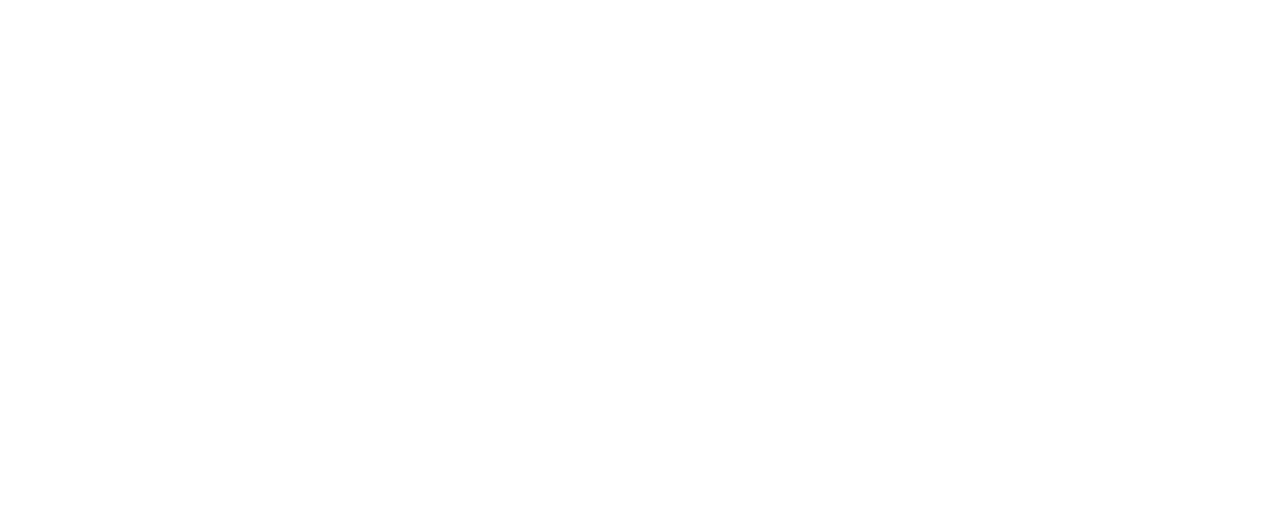
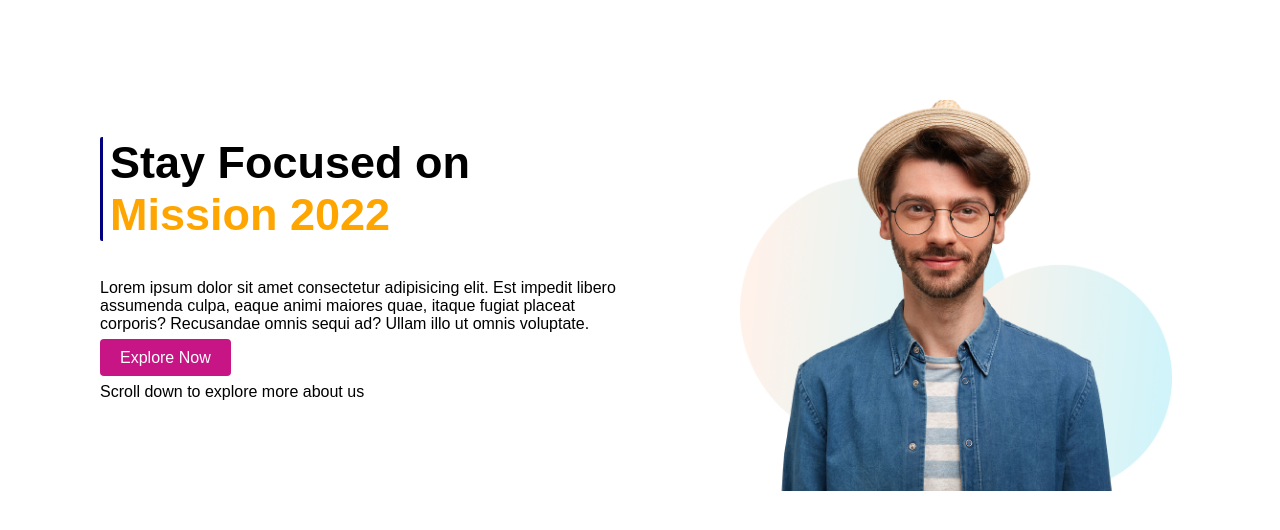
Before and after one commit to AmzadRakib/first-projectA, a plain HTML site: page index.html in a window 1280 px wide. Drawn offline with Linux system fonts and the light colour scheme; a web font is replaced by a local one.

Commit message:
mission outline added

```diff
--- a/index.html
+++ b/index.html
@@ -6,12 +6,31 @@
     <meta http-equiv="X-UA-Compatible" content="IE=edge">
     <meta name="viewport" content="width=device-width, initial-scale=1.0">
     <title>My Project</title>
+    <link rel="preconnect" href="https://fonts.googleapis.com">
+    <link rel="preconnect" href="https://fonts.gstatic.com" crossorigin>
+    <link href="https://fonts.googleapis.com/css2?family=Anek+Latin&display=swap" rel="stylesheet">
     <link rel="stylesheet" href="style.css">
     <link rel="shortcut icon" href="images/favicon/shortcut-icon.png" type="image/x-icon">
 </head>
 
 <body>
-
+    <section class="flexible-container">
+        <div class="mission-outline">
+            <div id="left-border">
+                <h1>Stay Focused on <br><span>Mission 2022</span></h1>
+            </div>
+            <p>Lorem ipsum dolor sit amet consectetur adipisicing elit. Est impedit libero assumenda culpa,
+                eaque animi
+                maiores quae, itaque fugiat placeat corporis? Recusandae omnis sequi ad? Ullam illo ut omnis
+                voluptate.
+            </p>
+            <a class="link-buttn" target="_blank" href="">Explore Now</a>
+            <p>Scroll down to explore more about us</p>
+        </div>
+        <div class="mission-outline">
+            <img src="images/person/person-4.png" alt="">
+        </div>
+    </section>
 </body>
 
 </html>
--- a/style.css
+++ b/style.css
@@ -0,0 +1,39 @@
+body {
+    font-family: 'Anek Latin', sans-serif;
+    margin: 0;
+}
+
+.flexible-container {
+    display: flex;
+    margin-bottom: 150px;
+}
+
+.mission-outline {
+    width: 50%;
+    margin-left: 100px;
+    margin-top: 100px;
+}
+
+.link-buttn {
+    text-decoration: none;
+    color: white;
+    background-color: mediumvioletred;
+    padding: 10px 20px;
+    border-radius: 4px;
+}
+
+.mission-outline img {
+    width: 80%;
+}
+
+#left-border {
+    font-size: 30px;
+    font-weight: 700;
+    border-left: 3px solid navy;
+    border-radius: 2px;
+    padding-left: 7px;
+}
+
+span {
+    color: orange;
+}
```
